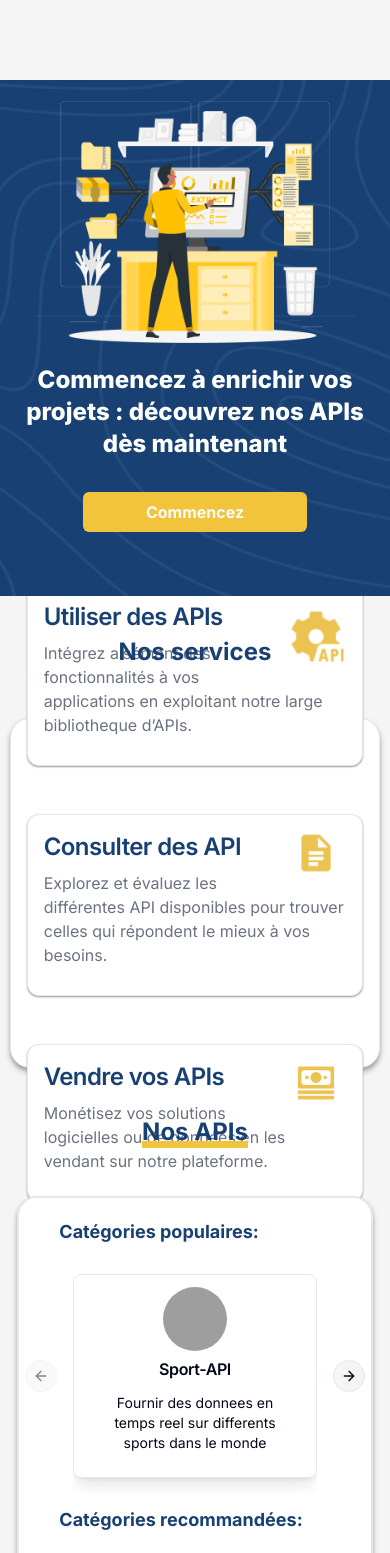
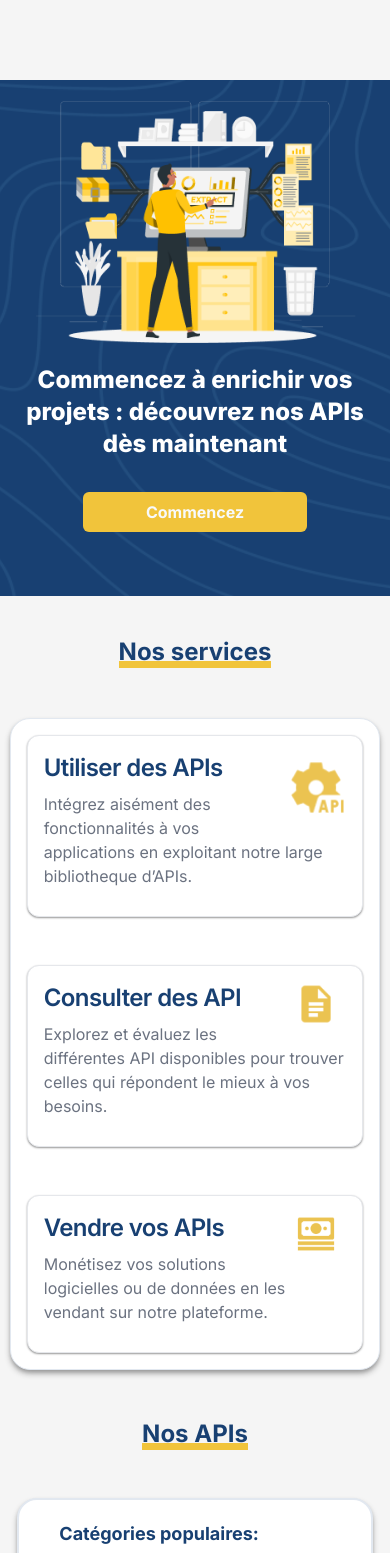
Before and after one commit to codewithabdou/ApiHub-Projet-2CSSIL-Frontend, a Next.js app: page /testRoute in a window 390 px wide. Shown: the top 1553 px of the page. Built offline with nearby package versions, Linux system fonts and the light colour scheme; grey boxes are pictures that could not be loaded.

Commit message:
responsive Nosservice

```diff
--- a/app/components/home/Nosservices.tsx
+++ b/app/components/home/Nosservices.tsx
@@ -19,7 +19,7 @@ const Nosservices = () => {
       </div>
 
 
-      <div className="xl:w-[80%] p-4  w-[95%]  h-1/2 md:h-[350px] h-[350px] bg-white rounded-[20px] shadow-md shadow-[#979797] flex justify-center items-center border-[1px]">
+      <div className="xl:w-[80%] p-4  w-[95%]  h-1/2 md:h-[400px]  bg-white rounded-[20px] shadow-md shadow-[#979797] flex justify-center items-center border-[1px]">
 
 
 
@@ -27,7 +27,7 @@ const Nosservices = () => {
 
       <div className="grid grid-cols-1 md:grid-cols-3 gap-12">
 
-      <div className="max-w-sm md:max-w-xs max-h-lg p-4  bg-white border border-gray-200 rounded-xl shadow-sm shadow-[#979797] ">
+      <div className="max-w-md md:max-w-xs max-h-lg p-4  bg-white border border-gray-200 rounded-xl shadow-sm shadow-[#979797] ">
     <Image   className='float-right ' src={IMAGES.Nosservices[0].RestAPI} width={60} height={70} alt="Banner" />
     <a href="#">
         <h5 className="mb-2 text-2xl font-semibold tracking-tight text-primary dark:text-white">Utiliser des  APIs</h5>
@@ -37,7 +37,7 @@ const Nosservices = () => {
 </div>
 
 
-<div className="max-w-sm md:max-w-xs max-h-lg p-4  bg-white border border-gray-200 rounded-xl shadow-sm shadow-[#979797]">
+<div className="max-w-md md:max-w-xs max-h-lg p-4  bg-white border border-gray-200 rounded-xl shadow-sm shadow-[#979797]">
     <Image   className='float-right ' src={IMAGES.Nosservices[0].GoogleDocs} width={60} height={70} alt="Banner" />
     <a href="#">
         <h5 className="mb-2 text-2xl font-semibold tracking-tight text-primary dark:text-white">Consulter des API</h5>
@@ -46,7 +46,7 @@ const Nosservices = () => {
 
 </div>
 
-<div className="max-w-sm md:max-w-xs max-h-lg p-4  bg-white border border-gray-200 rounded-xl shadow-sm shadow-[#979797]">
+<div className="max-w-md md:max-w-xs max-h-lg p-4  bg-white border border-gray-200 rounded-xl shadow-sm shadow-[#979797]">
     <Image   className='float-right ' src={IMAGES.Nosservices[0].StackofMoney} width={60} height={70} alt="Banner" />
     <a href="#">
         <h5 className="mb-2 text-2xl font-semibold tracking-tight text-primary dark:text-white">Vendre vos APIs</h5>
```
